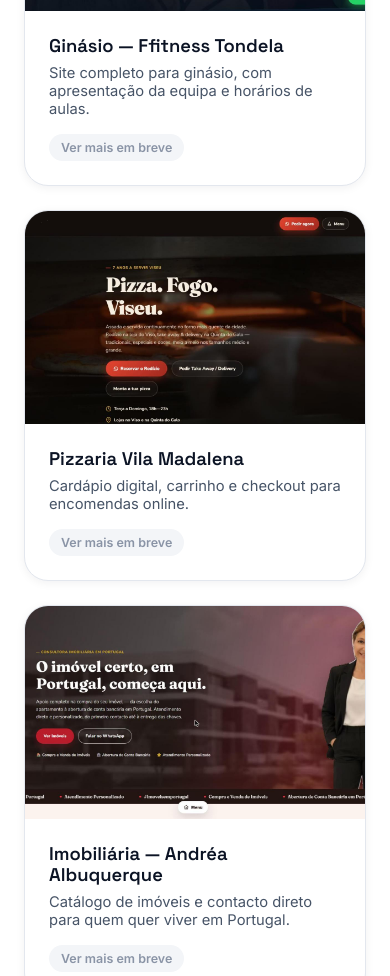
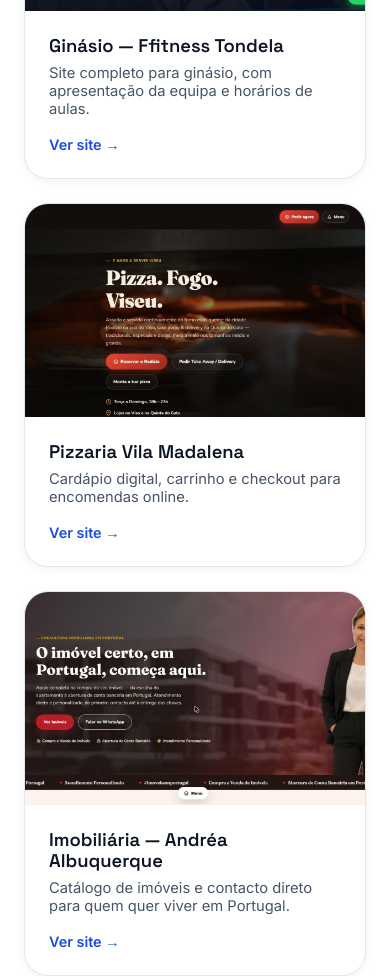
Before and after one commit to lessayuri97-tech/claude, a plain HTML site: page index.html in a window 390 px wide. Shown: the part 2340-3316 px from the top of the page. Drawn offline with Linux system fonts and the light colour scheme.

Commit message:
Liga cards do portfolio aos sites ao vivo (ginasio, pizzaria, imobiliaria)

```diff
--- a/index.html
+++ b/index.html
@@ -103,7 +103,7 @@
           <div class="portfolio-body">
             <h3>Ginásio — Ffitness Tondela</h3>
             <p>Site completo para ginásio, com apresentação da equipa e horários de aulas.</p>
-            <span class="badge-soon">Ver mais em breve</span>
+            <a href="https://ffitness-tondela.vercel.app" target="_blank" rel="noopener noreferrer" class="portfolio-link">Ver site →</a>
           </div>
         </article>
         <article class="portfolio-card" data-reveal>
@@ -113,7 +113,7 @@
           <div class="portfolio-body">
             <h3>Pizzaria Vila Madalena</h3>
             <p>Cardápio digital, carrinho e checkout para encomendas online.</p>
-            <span class="badge-soon">Ver mais em breve</span>
+            <a href="https://pizzaria-vila-madalena.vercel.app" target="_blank" rel="noopener noreferrer" class="portfolio-link">Ver site →</a>
           </div>
         </article>
         <article class="portfolio-card" data-reveal>
@@ -123,7 +123,7 @@
           <div class="portfolio-body">
             <h3>Imobiliária — Andréa Albuquerque</h3>
             <p>Catálogo de imóveis e contacto direto para quem quer viver em Portugal.</p>
-            <span class="badge-soon">Ver mais em breve</span>
+            <a href="https://andrea-albuquerque.vercel.app" target="_blank" rel="noopener noreferrer" class="portfolio-link">Ver site →</a>
           </div>
         </article>
       </div>
--- a/style.css
+++ b/style.css
@@ -236,15 +236,13 @@ a { color: inherit; text-decoration: none; }
 .portfolio-body { padding: var(--space-3); }
 .portfolio-body h3 { margin-bottom: var(--space-1); }
 .portfolio-body p { font-size: 0.92rem; margin-bottom: var(--space-2); }
-.badge-soon {
+.portfolio-link {
   display: inline-block;
-  font-size: 0.78rem;
+  font-size: 0.9rem;
   font-weight: 600;
-  color: var(--ink-faint);
-  background: var(--bg-alt);
-  padding: 6px 12px;
-  border-radius: 999px;
+  color: var(--accent);
 }
+.portfolio-link:hover { color: var(--accent-dark); }
 
 @media (max-width: 860px) {
   .portfolio-grid { grid-template-columns: 1fr; }
```
Also changed, not shown: 1 other file.
